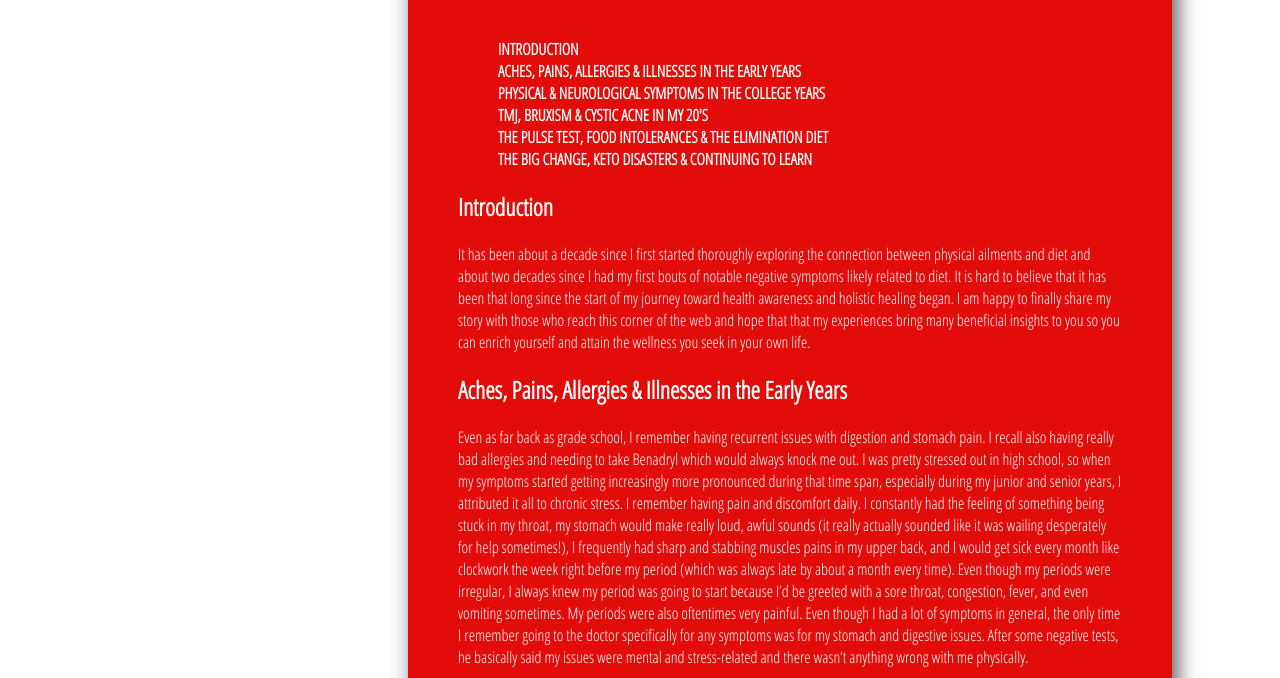
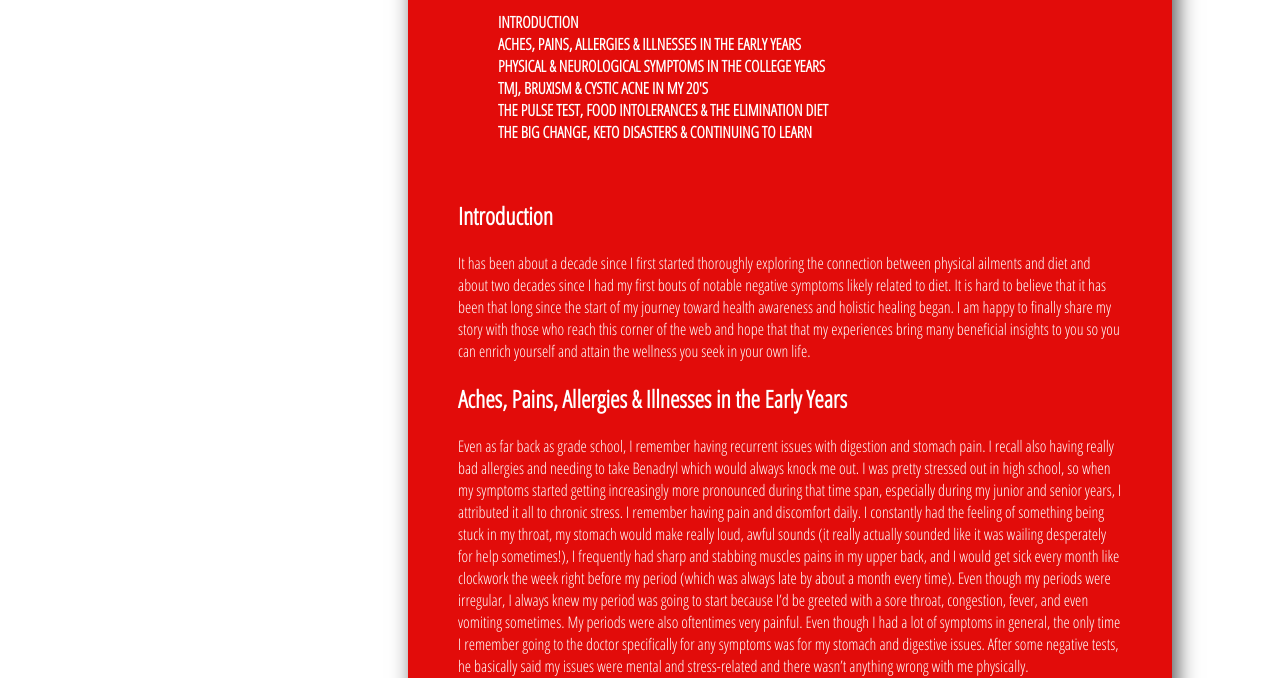
Before and after one commit to vivianmaxine/html-me-something, a plain HTML site: page index.html in a window 1280 px wide. Shown: the part 271-949 px from the top of the page. Drawn offline with Linux system fonts and the light colour scheme; a web font is replaced by a local one.

Commit message:
Adding bottom padding to navigation section and made a negative top margin for the main section

```diff
--- a/style.css
+++ b/style.css
@@ -26,10 +26,15 @@ a:hover {
 }
 
 main {
-    margin: 25px 100px 25px 400px;
+    margin: -10px 100px 25px 400px;
     padding: 25px 50px;
     background: #e20c0a;
     box-shadow: 5px 5px 20px #555;
+}
+
+
+nav {
+    padding-bottom: 20px;
 }
 
 ul {
```
